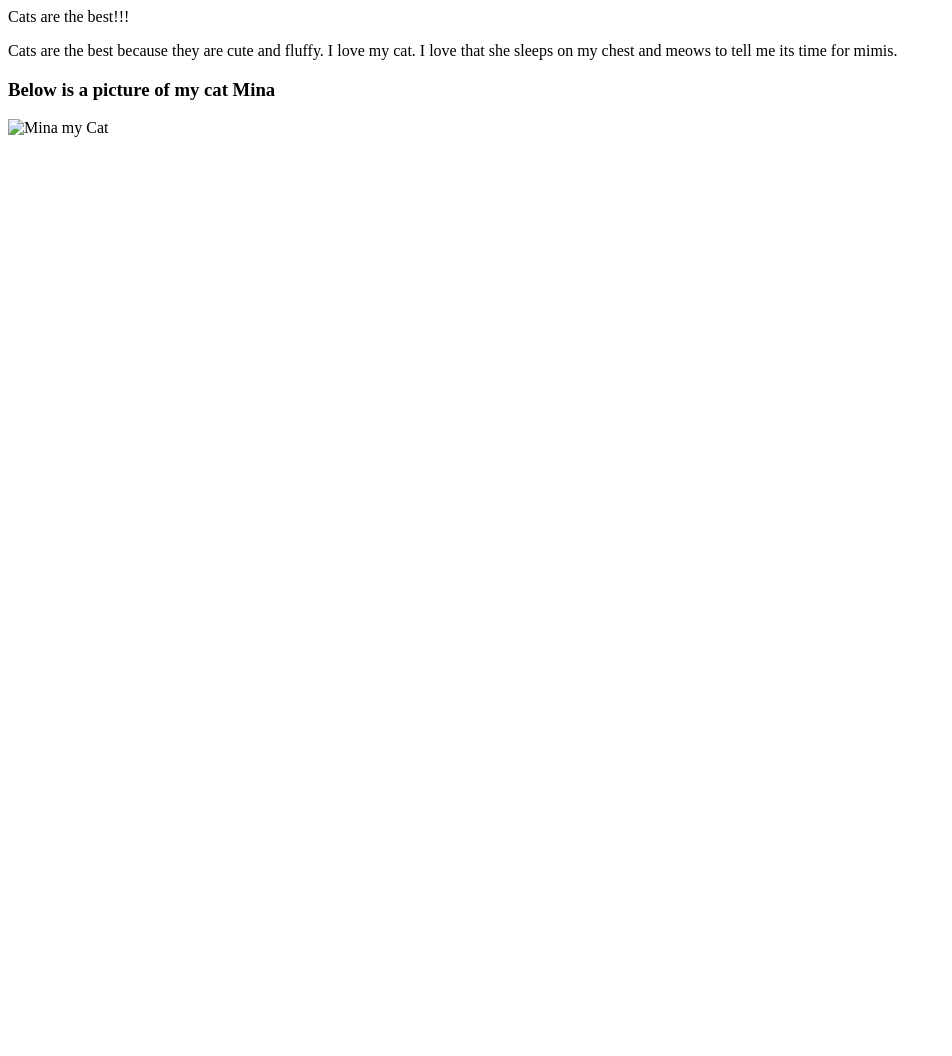
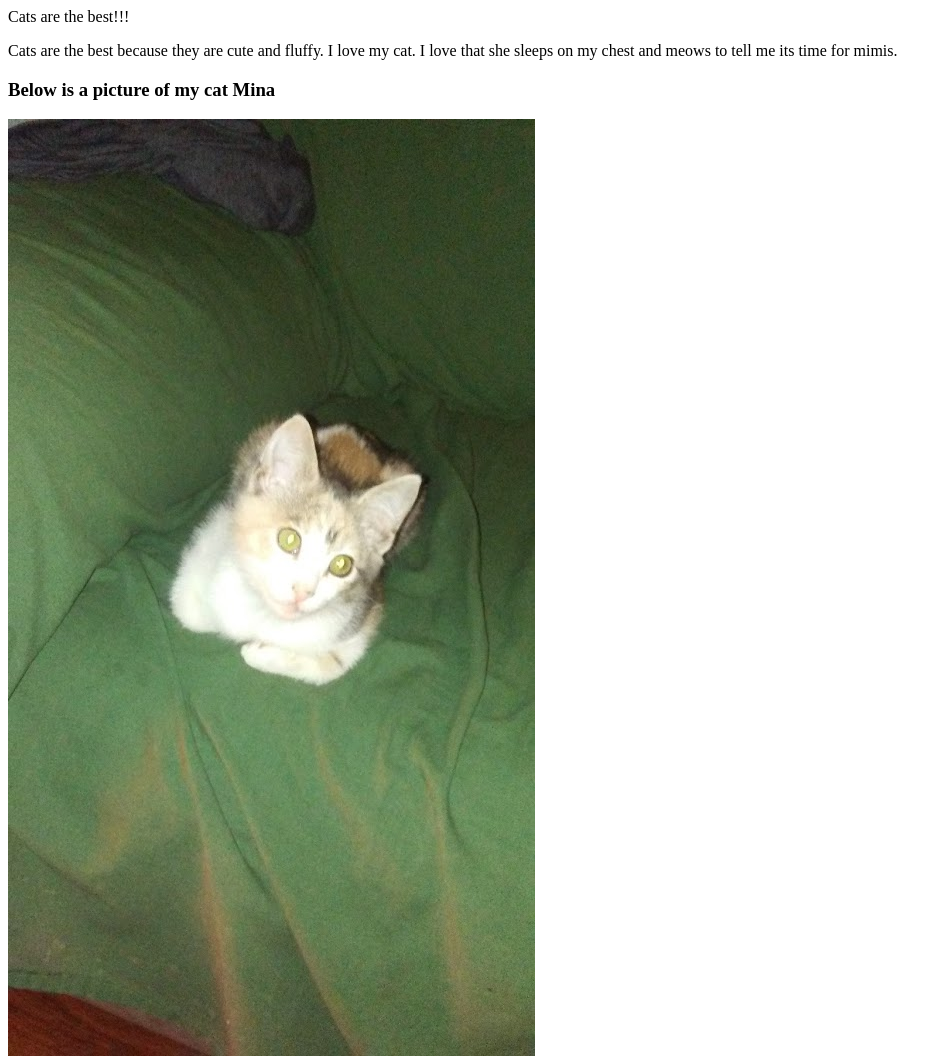
Before and after one commit to adela1445/myfavoriteanimal, a plain HTML site: page index.html in a window 1280 px wide. Shown: the whole page, without its empty margins (0-952 px from the left). Before the commit the page ends 800 px from the top, so only its background shows below. Drawn offline with Linux system fonts and the light colour scheme.

Commit message:
attempt three in adding picture

```diff
--- a/index.html
+++ b/index.html
@@ -12,6 +12,6 @@
       that she sleeps on my chest and meows to tell me its time for mimis.
     </p>
     <h3>Below is a picture of my cat Mina</h3>
-    <img src="./Mina.jpg" alt="Mina my Cat" />
+    <img src="./Images/Mina.jpg" alt="Mina my Cat" />
   </body>
 </html>
```
